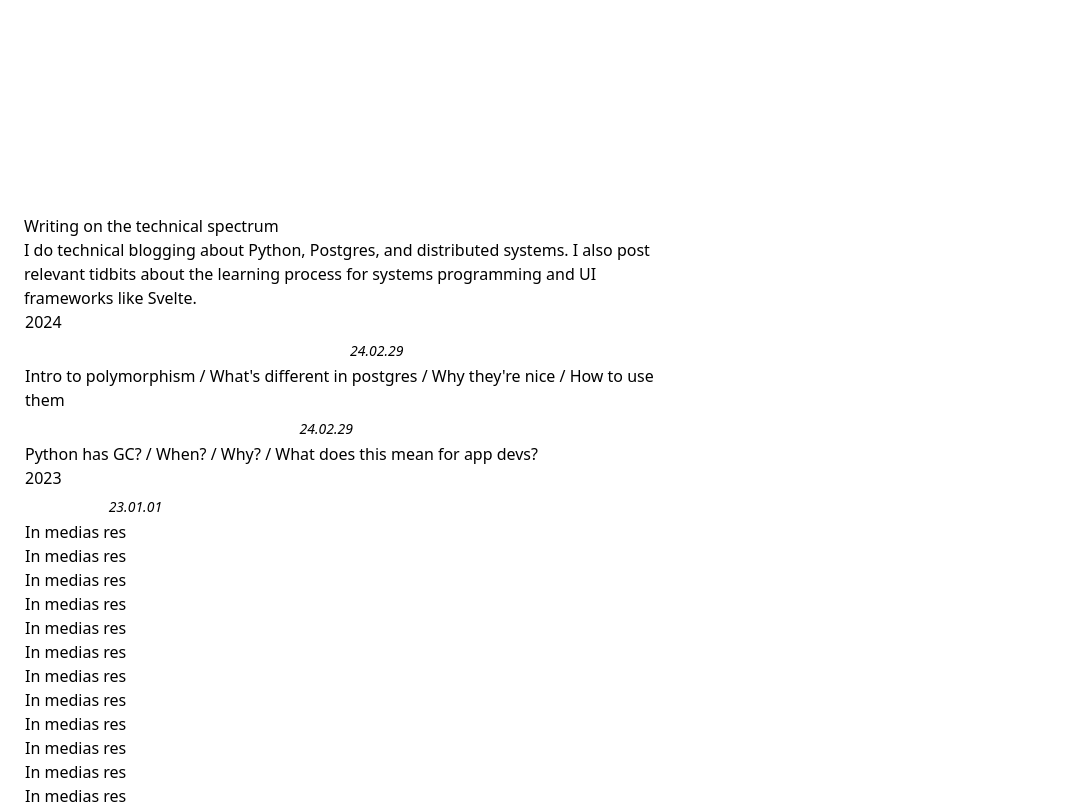
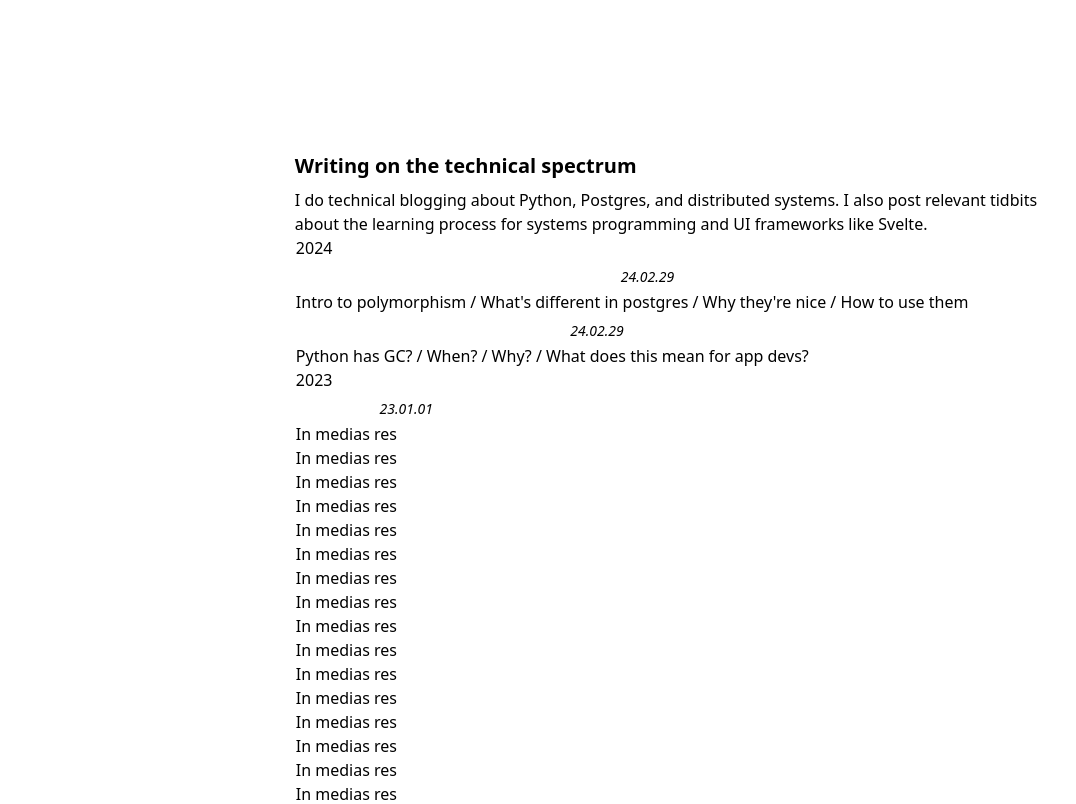
Before and after one commit to davidbrackbill/davidbrackbill.github.io, a SvelteKit app: page /blog in a window 1280 px wide. Shown: the top 804 px of the page, without its empty margins (0-1076 px from the left). Built offline with nearby package versions, Linux system fonts and the light colour scheme.

Commit message:
[NOT REPLICATED] Header and ToC

```diff
--- a/src/app.css
+++ b/src/app.css
@@ -1,6 +1,20 @@
 @tailwind base;
 @tailwind components;
 @tailwind utilities;
+
+/*Globals*/
+
+html {
+    scrollbar-gutter: stable;
+}
+
+body {
+    @apply w-8/12 items-center mx-auto;
+}
+
+h1 {
+    @apply font-semibold text-xl pb-2
+}
 
 a {
     color: white;
--- a/src/app.html
+++ b/src/app.html
@@ -1,13 +1,13 @@
 <!DOCTYPE html>
-<html style="scrollbar-gutter:stable;" lang="en">
+<html lang="en">
 <head>
 	<meta charset="utf-8" />
 	<link rel="icon" href="%sveltekit.assets%/favicon.png" />
 	<meta name="viewport" content="width=device-width, initial-scale=1" />
 	<meta name="color-scheme" content="dark light" />
 	%sveltekit.head%
+</head>
 
-</head>
 <body>
 	<div>%sveltekit.body%</div>
 </body>
--- a/src/routes/+layout.svelte
+++ b/src/routes/+layout.svelte
@@ -3,13 +3,10 @@
     import "../app.css";
 </script>
 
-<div class="max-w-2xl w-3/5 relative h-auto min-h-full">
-    <header class="flex w-fit m-auto items-center pb-5">
-        <h1>
-            <a href="{base}/">David Brackbill</a>
-        </h1>
-        <ul class="absolute my-8 mx-60
-        justify-end list-none pl-2.5 w-16">
+<header class="flex w-fit m-auto pb-4 pt-10">
+    <a class="font-bold text-2xl"
+       href="{base}/">David Brackbill</a>
+    <ul class="relative -right-3 ">
         <li><a href="{base}/projects">Projects</a></li>
         <li><a href="{base}/blog">Blog</a></li>
         <li><a href="https://github.com/davidbrackbill">Github</a></li>
@@ -18,4 +15,3 @@
 </header>
 
 <slot />
-</div>
--- a/src/routes/+page.svelte
+++ b/src/routes/+page.svelte
@@ -1,40 +1,15 @@
-
 <h1>About me</h1>
   <ul>
-
     <li>I'm a generalist SWE with two years of professional experience building Python and Node.js backends.</li>
-
     <li>My stack competencies are Svelte, AWS, Postgres, Redis and Linux.</li>
-
     <li>I'm equally at home working on deployment, managing REST endpoints and writing data pipelines.</li>
-
     <li>Statistics is my first passion and I have a BS in Statistics and Data Science from UC Santa Barbara.</li>
-
   </ul>
 
+<footer class="fixed bottom-4">
+  Reach me at:
+  <a href=https://github.com/davidbrackbill>Github </a>
+  <a href=https://www.linkedin.com/in/brackbill>LinkedIn </a>
+  <a href=mailto:dmbrackbill@gmail.com>Email</a>
 
-<footer>
-
-  <p>Reach me at</p>
-  <br>
-
-  <ul>
-    <li><a href=https://github.com/davidbrackbill>Github</a></li>
-
-    <li><a href=https://www.linkedin.com/in/brackbill>LinkedIn</a></li>
-
-    <li><a href=mailto:dmbrackbill@gmail.com>Email</a></li>
-
-  </ul>
 </footer>
-
-
-<style>
-
-footer * {
-  list-style: none;
-  display: inline;
-  list-style-type: none;
-}
-
-</style>
--- a/src/routes/blog/+page.svelte
+++ b/src/routes/blog/+page.svelte
@@ -2,24 +2,25 @@
     import { base } from '$app/paths';
 </script>
 
-<div class="side-flex align-start">
+<div class="flex items-start w-fit m-auto pb-4">
 
-    <div class="nav-text nav-sticky">
-        <ul>
+    <div class="sticky mt-28 top-0">
+        <ul class="nav-text">
             <li><a href="#2024">2024</a></li>
             <li><a href="#2023">2023</a></li>
+        </ul>
     </div>
 
     <div><!--Align splash and articles as siblings-->
 
    <!--Splash-->
-    <div class="article-offset">
+    <div class="pl-6">
         <h1>Writing on the technical spectrum</h1>
         <p>I do technical blogging about Python, Postgres, and distributed systems. I also post relevant tidbits about the learning process for systems programming and UI frameworks like Svelte.</p>
     </div>
 
    <!--Articles-->
-    <div class="article-offset article-border">
+    <div class="pl-6 article-border">
         <h2 id="2024">2024</h2>
         <div>
             <a href="{base}/psql_poly">Polymorphic functions in Postgres</a>
@@ -92,24 +93,10 @@
 
 <style>
 
-.align-start {
-    align-items: flex-start;
-}
-
-.nav-sticky {
-    position: sticky;
-    top: 0;
-    margin-top: 120px;
-}
-
 .nav-text a {
     text-decoration: none;
     font-family: ui-monospace;
     font-size: 16px;
-}
-
-.article-offset {
-    padding-left: 24px;
 }
 
 .article-border {
--- a/src/routes/projects/+page.svelte
+++ b/src/routes/projects/+page.svelte
@@ -1,3 +1,3 @@
 
-<h1><a href="https://github.com/davidbrackbill/diction">Diction</a></h1>
+<h1 class="text-2xl"><a href="https://github.com/davidbrackbill/diction">Diction</a></h1>
 <p>Query nested Python dictionaries using a GraphQL-like API.</p>
```
Lines whose indentation alone changed are shown as unchanged.
